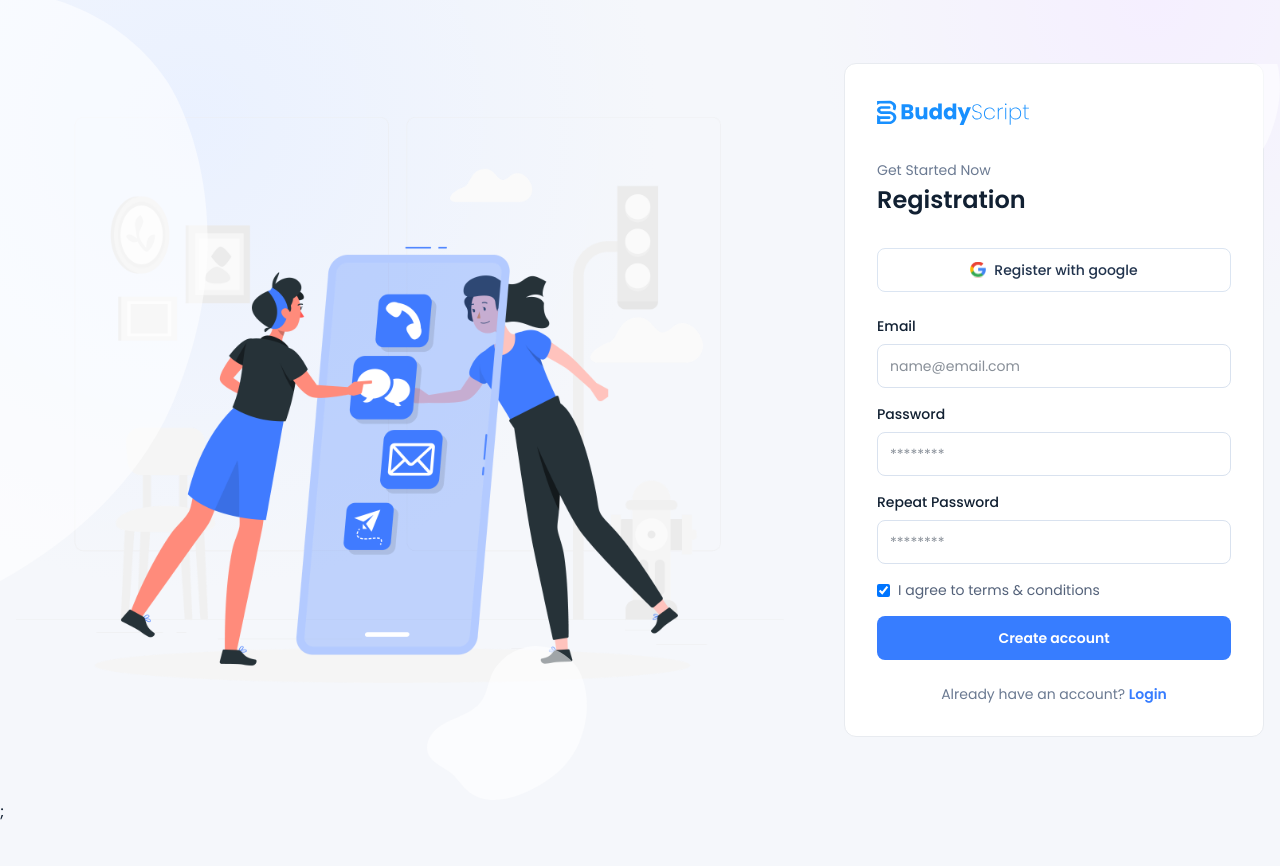
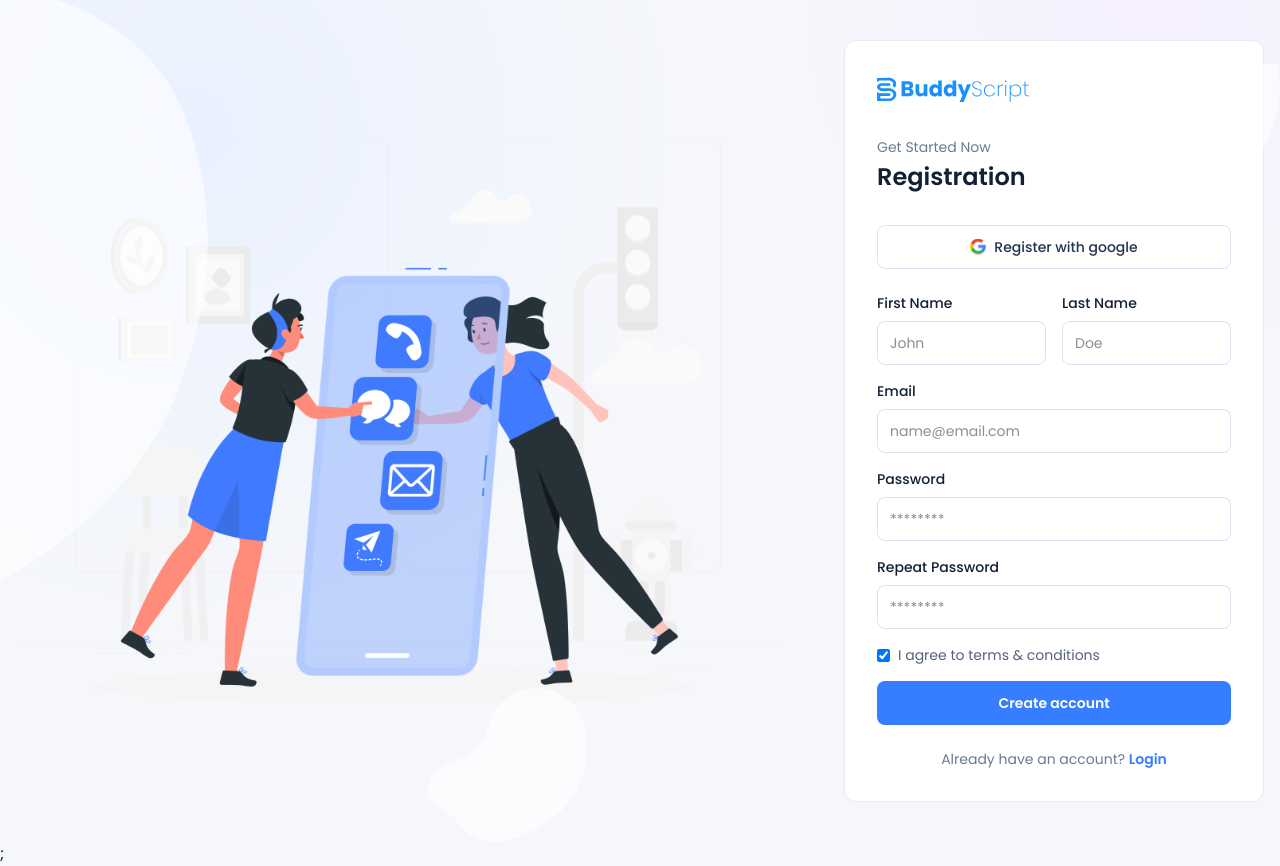
Before and after one commit to Nayem707/Task_Frontend_2026, a React app: page /register in a window 1280 px wide. Before the commit the page ends 824 px from the top, so only its background shows below. Built offline with nearby package versions, Linux system fonts and the light colour scheme; no server answers; the HTML template or start-up script is replaced by a standard one.

Commit message:
feat: update registration form to include first and last name; enhance password validation rules

```diff
--- a/src/features/auth/authAPI.js
+++ b/src/features/auth/authAPI.js
@@ -13,36 +13,41 @@ export const login = createAsyncThunk(
         const response = await POST(
           ENDPOINT.AUTH.LOGIN,
           { email, password },
-          signal,
+          signal
         );
         const { user, tokens } = response.data.data;
         setCookie(TOKEN_KEY, tokens.accessToken);
-        if (tokens.refreshToken) setCookie(REFRESH_TOKEN_KEY, tokens.refreshToken);
+        if (tokens.refreshToken)
+          setCookie(REFRESH_TOKEN_KEY, tokens.refreshToken);
         return user;
       },
       rejectWithValue,
-      signal,
-    ),
+      signal
+    )
 );
 
 export const register = createAsyncThunk(
   "auth/register",
-  async ({ email, password, name }, { rejectWithValue, signal }) =>
+  async (
+    { firstName, lastName, email, password },
+    { rejectWithValue, signal }
+  ) =>
     apiExecutor(
       async () => {
         const response = await POST(
           ENDPOINT.AUTH.REGISTER,
-          { email, password, name },
-          signal,
+          { firstName, lastName, email, password },
+          signal
         );
         const { user, tokens } = response.data.data;
         setCookie(TOKEN_KEY, tokens.accessToken);
-        if (tokens.refreshToken) setCookie(REFRESH_TOKEN_KEY, tokens.refreshToken);
+        if (tokens.refreshToken)
+          setCookie(REFRESH_TOKEN_KEY, tokens.refreshToken);
         return user;
       },
       rejectWithValue,
-      signal,
-    ),
+      signal
+    )
 );
 
 export const logout = createAsyncThunk(
@@ -55,8 +60,8 @@ export const logout = createAsyncThunk(
         deleteCookie(REFRESH_TOKEN_KEY);
       },
       rejectWithValue,
-      signal,
-    ),
+      signal
+    )
 );
 
 export const getProfile = createAsyncThunk(
@@ -68,6 +73,6 @@ export const getProfile = createAsyncThunk(
         return response.data;
       },
       rejectWithValue,
-      signal,
-    ),
+      signal
+    )
 );
--- a/src/pages/auth/RegisterView.jsx
+++ b/src/pages/auth/RegisterView.jsx
@@ -20,6 +20,8 @@ function RegisterView() {
     formState: { errors },
   } = useForm({
     defaultValues: {
+      firstName: "",
+      lastName: "",
       email: "",
       password: "",
       confirmPassword: "",
@@ -27,9 +29,11 @@ function RegisterView() {
     },
   });
 
-  const onSubmit = async ({ email, password }) => {
+  const onSubmit = async ({ firstName, lastName, email, password }) => {
     try {
-      await dispatch(registerUser({ email, password })).unwrap();
+      await dispatch(
+        registerUser({ firstName, lastName, email, password })
+      ).unwrap();
       toast.success("Account created");
       navigate(ROUTES.FEED, { replace: true });
     } catch (error) {
@@ -94,6 +98,36 @@ function RegisterView() {
             className="space-y-3 sm:space-y-4"
             onSubmit={handleSubmit(onSubmit)}
           >
+            <div className="flex gap-4">
+              <Input
+                label="First Name"
+                type="text"
+                placeholder="John"
+                error={errors.firstName?.message}
+                {...register("firstName", {
+                  required: "First name is required.",
+                  minLength: {
+                    value: 2,
+                    message: "First name must be at least 2 characters.",
+                  },
+                })}
+              />
+
+              <Input
+                label="Last Name"
+                type="text"
+                placeholder="Doe"
+                error={errors.lastName?.message}
+                {...register("lastName", {
+                  required: "Last name is required.",
+                  minLength: {
+                    value: 2,
+                    message: "Last name must be at least 2 characters.",
+                  },
+                })}
+              />
+            </div>
+
             <Input
               label="Email"
               type="email"
--- a/src/utils/validators.js
+++ b/src/utils/validators.js
@@ -11,6 +11,11 @@ export const passwordRules = {
     value: 8,
     message: "Password must be at least 8 characters.",
   },
+  pattern: {
+    value: /^(?=.*[a-z])(?=.*[A-Z])(?=.*\d)(?=.*[@$!%*?&])[A-Za-z\d@$!%*?&]/,
+    message:
+      "Password must contain uppercase, lowercase, number, and special character (@$!%*?&).",
+  },
 };
 
 export const validateImageFile = (file) => {
```
Also changed, not shown: 1 other file (tests, documents, lock files or other folders).
